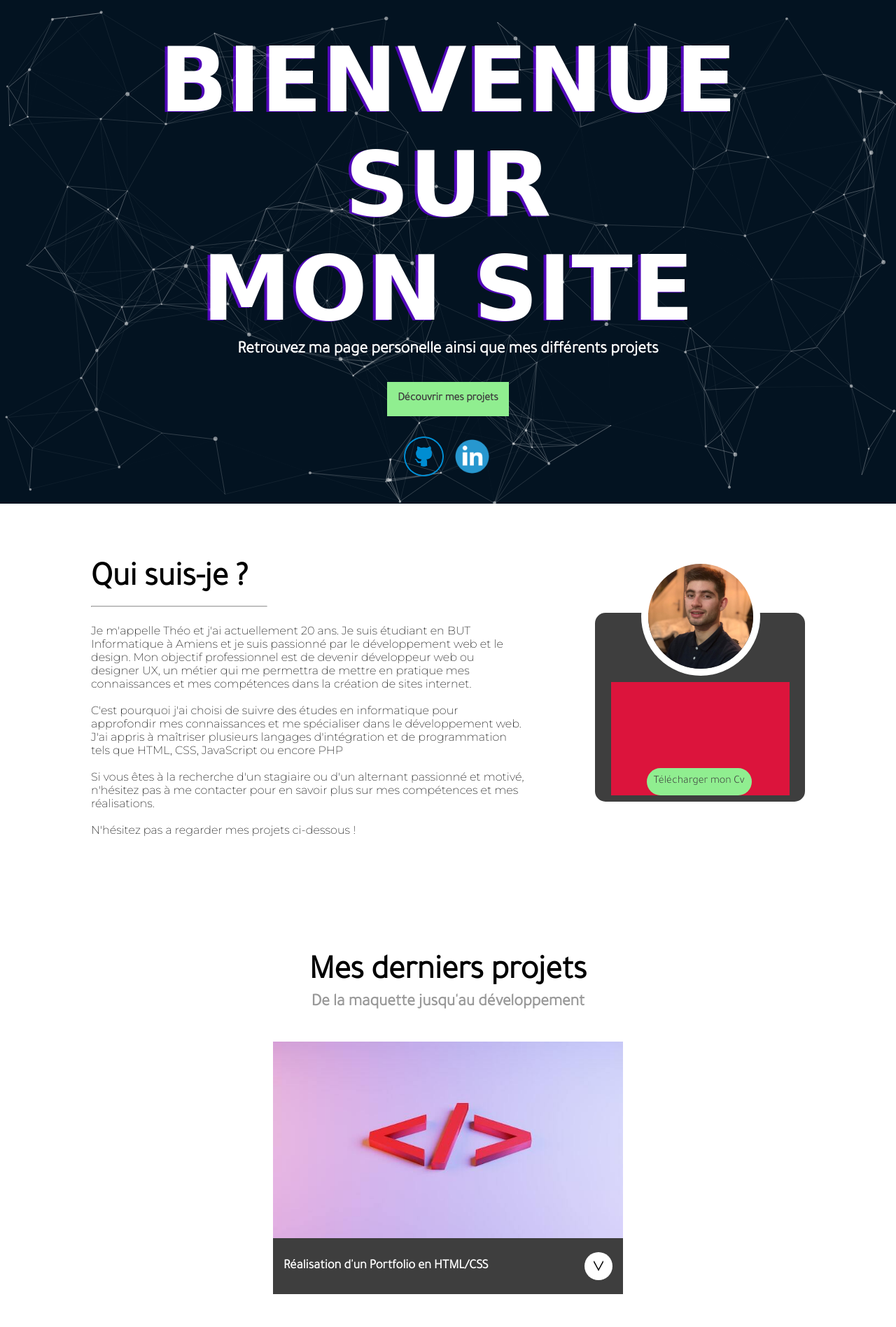
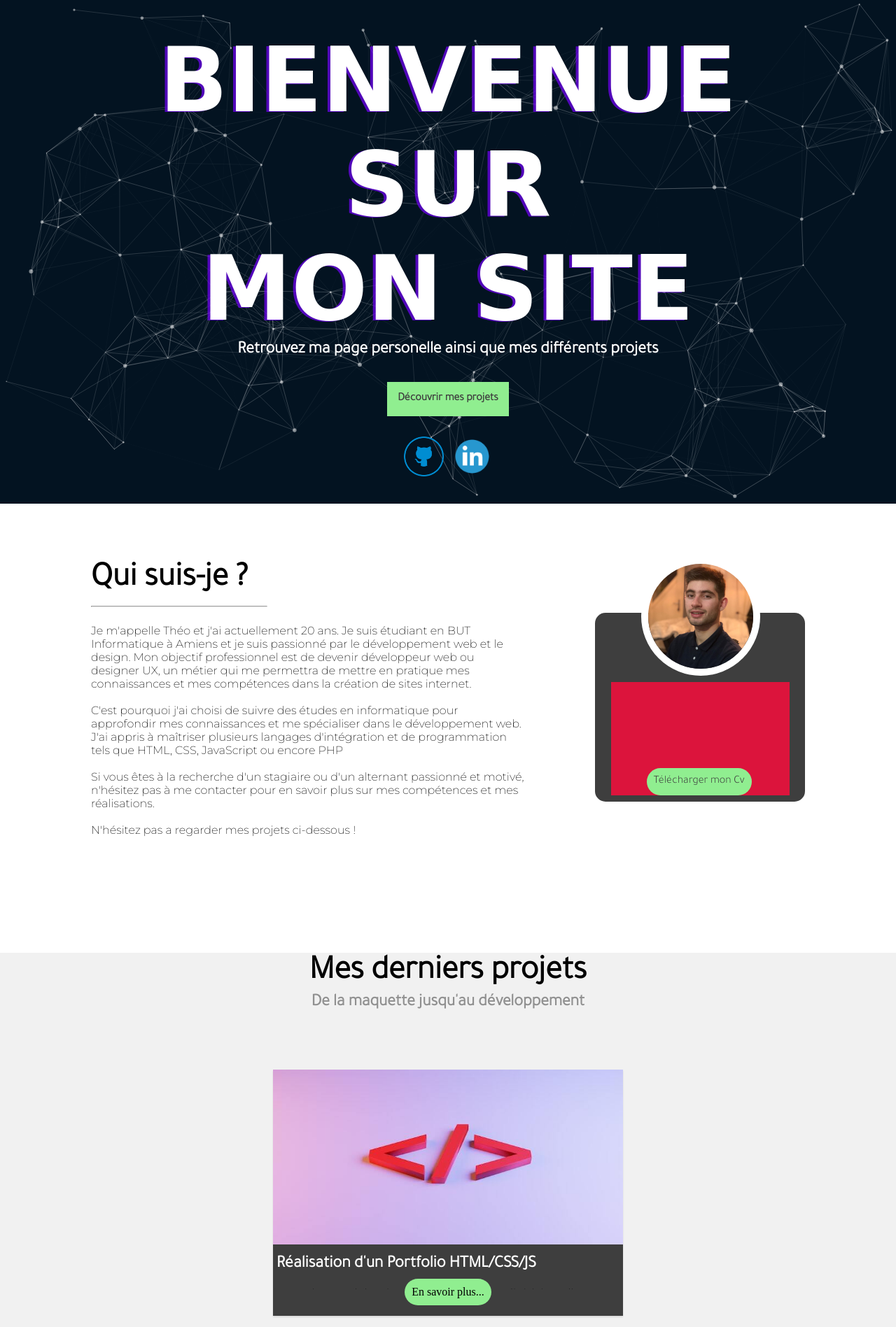
Before and after one commit to Theoode/Portfolio, a PHP site: page / in a window 1280 px wide. Shown: the top 1897 px of the page at 70% size. Run offline with PHP 8.4, Linux system fonts and the light colour scheme; some web fonts are replaced.

Commit message:
Modif galerie

```diff
--- a/CSS/style.css
+++ b/CSS/style.css
@@ -155,6 +155,11 @@ hr{
 
 
 /*--------GALERIE----------*/
+.box{
+    height: 1000px;
+    width: 100%;
+    background: #f1f1f1;
+}
 
 .titre_galerie{
     text-align: center;
@@ -163,6 +168,7 @@ hr{
 
 .titre_galerie h2{
     font-size: xxx-large;
+
 }
 
 .titre_galerie h3{
@@ -170,59 +176,65 @@ hr{
     opacity: 0.40;
 }
 
-
-
 .galerie{
     display: flex;
+    width: 80%;
+    max-width: 1400px;
+    margin: 70px auto 0;
+    gap: 20px;
+    flex-wrap: wrap;
     justify-content: center;
-    flex-wrap: wrap;
-    width: 80%;
-    max-width: 1500px;
-    margin: 30px auto 0;
 }
 
 
-.projet{
+.galerie h2{
+    margin: 15px 0 0 5px;
+    color: white;
+}
+
+.card{
     width: 500px;
-    height: 400px;
     margin: 10px;
+    background-color:#3E3E3E ;
+    box-shadow: 0 2px 2px 0 rgba(0,0,0,0.1);
     overflow: hidden;
     flex-shrink: 0;
 }
 
-.projet img{
+.placeholder-img{
+    width: 500px;
+    height: 250px;
+    background-color: crimson;
+}
+.placeholder-img img {
+    height: 100%;
     width: 100%;
+}
+.expandMoreContent{
+    height: 20px;
+    overflow: hidden;
+    transition: height 0.5s ease-in-out;
+    position: relative;
+}
+.expandMoreContent.expand-active{
     height: auto;
+    transition: transform 500ms ease-in-out ;
+    color: white;
+    margin-left: 15px;
+
 }
-
-.container_info{
-    display: flex;
+.expandMoreHolder{
+    text-align: center;
+}
+.btn-expand-more{
+    border-radius: 25px;
+    cursor: pointer;
+    padding: 10px;
+    background-color: lightgreen;
+    display: inline-block;
     position: relative;
-    bottom: 4px;
-    background: #3E3E3E;
-    width: 100%;
-    height: 20%;
-    color: white;
-    align-items: center;
+    bottom: 15px;
 }
-
-.container_info h3{
-    margin-left: 15px;
-}
-
-.container_info img{
-    position: absolute;
-    height:40px;
-    width: 40px;
-    right: 15px;
-    top: 20px;
-    background-color: white;
-    border-radius: 25px;
-}
-
-
-
-
 
 
 
@@ -242,7 +254,6 @@ ul{
 .footer{
     background-color: #3E3E3E;
     padding: 70px 0;
-    margin-top: 150px;
 }
 .footer-col{
     width: 25%;
--- /dev/null
+++ b/JS/ensavoirplus.js
@@ -0,0 +1,17 @@
+document.addEventListener('DOMContentLoaded',()=>{
+  const expandsmore =document.querySelectorAll('[expand-more]')
+
+    function expand(){
+      const showContent = document.getElementById(this.dataset.target)
+        if (showContent.classList.contains('expand-active')){
+            this.innerHTML=this.dataset.showtext
+        }else{
+            this.innerHTML=this.dataset.hidetext
+        }
+        showContent.classList.toggle('expand-active')
+    }
+
+    expandsmore.forEach(expandsmore=>{
+        expandsmore.addEventListener('click', expand)
+    })
+})
--- a/index.html
+++ b/index.html
@@ -4,6 +4,8 @@
     <meta charset="UTF-8">
     <title>Portfolio</title>
     <link rel="stylesheet" href="CSS/style.css">
+    <script src="JS/particles.min.js"></script>
+    <script src="JS/ensavoirplus.js"></script>
 </head>
 <body>
 
@@ -21,8 +23,7 @@
     </div>
 </div>
 
-<!--La page principale-->
-
+<!--La présentation-->
 <div class="info_perso" id="pres">
     <div>
         <h2> Qui suis-je ?</h2>
@@ -58,48 +59,83 @@
     </div>
 
 </div>
+<!--La galerie-->
+<div class="box">
 <div class="titre_galerie">
     <h2 id="projet">Mes derniers projets</h2>
     <h3>De la maquette jusqu'au développement</h3>
 </div>
 
-
 <div class="galerie">
-    <div class="projet">
-        <img src="../medias/projet1.jpg">
-        <div class="container_info">
-            <h3>Réalisation d'un Portfolio en HTML/CSS</h3>
-            <img src="../medias/bas.png">
-
+    <div class="card">
+        <div class="placeholder-img">
+            <img src="medias/projet1.jpg">
+        </div>
+    <div class="info">
+        <h2>Réalisation d'un Portfolio HTML/CSS/JS</h2>
+    </div>
+    <div class="description">
+        <div class="expandMoreContent" id="showMoreContent1">
+            <p>Lorem ipsum dolor sit amet, consectetur adipisicing elit. Consectetur delectus deleniti deserunt, pariatur quasi quis tempore. Animi autem culpa cumque et eveniet exercitationem, expedita, fuga nesciunt nobis, quos veritatis voluptatem.</p>
+        </div>
+        <div class="expandMoreHolder">
+        <span expand-more data-hidetext="Montrer moins" data-showtext="En savoir plus..."
+              data-target="showMoreContent1" class="btn-expand-more">En savoir plus...</span>
         </div>
     </div>
-
-    <div class="projet">
-        <img src="../medias/projet2.jpg">
-        <div class="container_info">
-            <h3>Création de maquettes de sites web et affiches</h3>
-            <img src="../medias/bas.png">
-
+    </div>
+    <div class="card">
+        <div class="placeholder-img">
+            <img src="medias/projet2.jpg">
+        </div>
+        <div class="info">
+            <h2>Création de maquettes et d'affiches</h2>
+        </div>
+        <div class="description">
+            <div class="expandMoreContent" id="showMoreContent2">
+                <p>Lorem ipsum dolor sit amet, consectetur adipisicing elit. Consectetur delectus deleniti deserunt, pariatur quasi quis tempore. Animi autem culpa cumque et eveniet exercitationem, expedita, fuga nesciunt nobis, quos veritatis voluptatem.</p>
+            </div>
+            <div class="expandMoreHolder">
+        <span expand-more data-hidetext="Montrer moins" data-showtext="En savoir plus..."
+              data-target="showMoreContent2" class="btn-expand-more">En savoir plus...</span>
+            </div>
         </div>
     </div>
-
-    <div class="projet">
-        <img src="../medias/projet3.jpg">
-        <div class="container_info">
-            <h3>Développement d'une API de gestion de commande</h3>
-            <img src="../medias/bas.png">
-
+    <div class="card">
+        <div class="placeholder-img">
+            <img src="medias/projet3.jpg">
+        </div>
+        <div class="info">
+            <h2>Réalisation d'un site e-commerce</h2>
+        </div>
+        <div class="description">
+            <div class="expandMoreContent" id="showMoreContent3">
+                <p>Lorem ipsum dolor sit amet, consectetur adipisicing elit. Consectetur delectus deleniti deserunt, pariatur quasi quis tempore. Animi autem culpa cumque et eveniet exercitationem, expedita, fuga nesciunt nobis, quos veritatis voluptatem.</p>
+            </div>
+            <div class="expandMoreHolder">
+        <span expand-more data-hidetext="Montrer moins" data-showtext="En savoir plus..."
+              data-target="showMoreContent3" class="btn-expand-more">En savoir plus...</span>
+            </div>
         </div>
     </div>
-
-    <div class="projet">
-        <img src="../medias/projet4.jpg">
-        <div class="container_info">
-            <h3>Réalisation site e-commerce avec PHP et Javascript</h3>
-            <img src="../medias/bas.png">
-
+    <div class="card">
+        <div class="placeholder-img">
+            <img src="medias/projet4.jpg">
+        </div>
+        <div class="info">
+            <h2>API de gestion de commande client</h2>
+        </div>
+        <div class="description">
+            <div class="expandMoreContent" id="showMoreContent4">
+                <p>Lorem ipsum dolor sit amet, consectetur adipisicing elit. Consectetur delectus deleniti deserunt, pariatur quasi quis tempore. Animi autem culpa cumque et eveniet exercitationem, expedita, fuga nesciunt nobis, quos veritatis voluptatem.</p>
+            </div>
+            <div class="expandMoreHolder">
+        <span expand-more data-hidetext="Montrer moins" data-showtext="En savoir plus..."
+              data-target="showMoreContent4" class="btn-expand-more">En savoir plus...</span>
+            </div>
         </div>
     </div>
+</div>
 </div>
 
 <!--Le footer-->
@@ -201,7 +237,7 @@
                 },
                 "move": {
                     "enable": true,
-                    "speed": 6,
+                    "speed": 2,
                     "direction": "none",
                     "random": false,
                     "straight": false,
```
Also changed, not shown: medias/bas.png (deleted).
